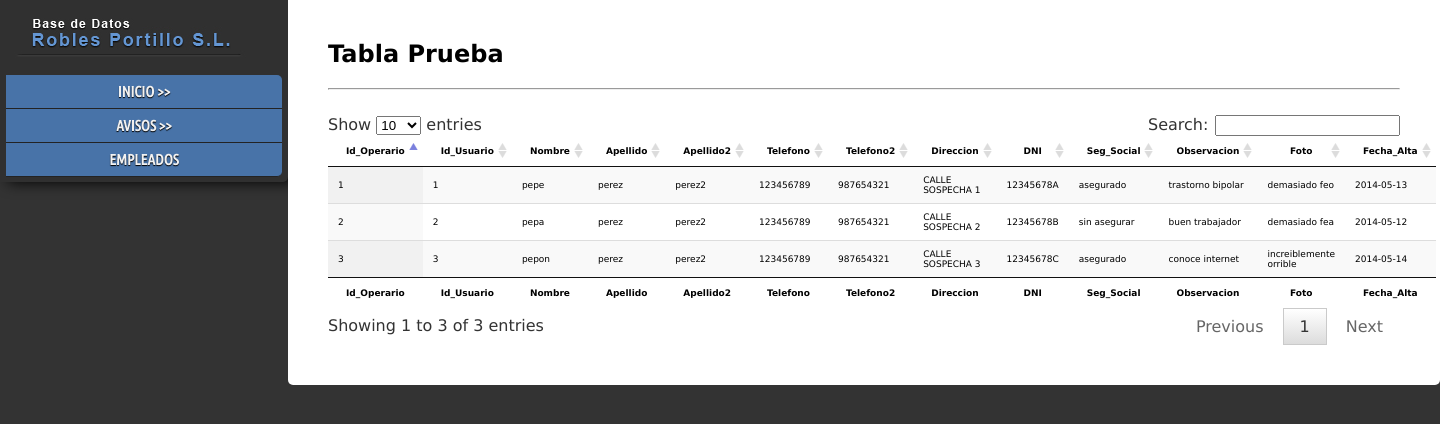
After one commit to vehnom/tri2014ggersjosuaproyectodavidlagunapacodawdaw2proyecto, a PHP site: page /tablaEmpleados.php in a window 1440 px wide. The commit adds this page. Shown: the top 424 px of the page. Run offline with PHP 8.4, Linux system fonts and the light colour scheme.

Commit message:
empleados
insertados en BD empleados y consulta de todos

```diff
--- /dev/null
+++ b/js/tabla_operarios.js
@@ -0,0 +1,20 @@
+$(document).ready(function() {
+    $('#tabla_operarios').dataTable( {
+        "ajax": "../services/empleados.txt",
+        "columns": [
+            { "data": "Id_Operario" },
+            { "data": "Id_Usuario" },
+            { "data": "Nombre" },
+            { "data": "Apellido" },
+            { "data": "Apellido2" },
+            { "data": "Telefono" },
+            { "data": "Telefono2" },
+            { "data": "Direccion" },
+            { "data": "DNI" },
+            { "data": "Seg_Social" },
+            { "data": "Observacion" },
+            { "data": "Foto" },
+            { "data": "Fecha_Alta"}
+        ]
+    } );
+} );
--- a/plantilla/sidebar.php
+++ b/plantilla/sidebar.php
@@ -19,5 +19,5 @@
 			<a href="#">Item 4</a>
 			<a href="#">Item 5</a>
 		</div>
-		<a href="#"><div class="btn_sidebar ultimo_btn_sidebar">EMPLEADOS</div></a>
+		<a href="empleados.php"><div class="btn_sidebar ultimo_btn_sidebar">EMPLEADOS</div></a>
 </div>
--- /dev/null
+++ b/plantilla/tablaEmpleados.php
@@ -0,0 +1,60 @@
+<!doctype html>
+<html lang="es-ES">
+<head>
+	<meta charset="UTF-8">
+	<title>Base de Datos Robles Portillo</title>
+	<link rel="stylesheet" type="text/css" href="../css/style.css">
+	<link href='http://fonts.googleapis.com/css?family=Ubuntu+Condensed' rel='stylesheet' type='text/css'>
+	<link rel="stylesheet" type="text/css" href="../css/tabla.css">
+	<script type="text/javascript" src="../js/jquery-2.1.0.js"></script>
+	<script type="text/javascript" src="../js/desplegable.js"></script>
+	<script type="text/javascript" src="../js/jquery.dataTables.js"></script>
+	<script type="text/javascript" src="../js/tabla_operarios.js"></script>
+</head>
+<body>
+	<?php include "../plantilla/sidebar.php" ?>
+	<div id="contenido">
+		<div id="contenido_prueba">
+		<h2>Tabla Prueba</h2>
+		<hr style="margin-bottom: 25px;">
+		<table id="tabla_operarios" class="display" cellspacing="0" width="100%">
+        <thead>
+            <tr>
+                <th>Id_Operario</th>
+				<th>Id_Usuario</th>
+                <th>Nombre</th>
+                <th>Apellido</th>
+                <th>Apellido2</th>
+                <th>Telefono</th>
+                <th>Telefono2</th>
+                <th>Direccion</th>
+                <th>DNI</th>
+                <th>Seg_Social</th>
+                <th>Observacion</th>
+                <th>Foto</th>
+                <th>Fecha_Alta</th>
+            </tr>
+        </thead>
+
+        <tfoot>
+            <tr>
+                <th>Id_Operario</th>
+				<th>Id_Usuario</th>
+                <th>Nombre</th>
+                <th>Apellido</th>
+                <th>Apellido2</th>
+                <th>Telefono</th>
+                <th>Telefono2</th>
+                <th>Direccion</th>
+                <th>DNI</th>
+                <th>Seg_Social</th>
+                <th>Observacion</th>
+                <th>Foto</th>
+                <th>Fecha_Alta</th>
+            </tr>
+        </tfoot>
+    </table>
+		</div>
+	</div>
+</body>
+</html>
--- /dev/null
+++ b/services/empleados.txt
@@ -0,0 +1 @@
+{ "data": [{"Id_Operario":1,"Id_Usuario":1,"Nombre":"pepe","Apellido":"perez","Apellido2":"perez2","Telefono":"123456789","Telefono2":"987654321","Direccion":"CALLE SOSPECHA 1","DNI":"12345678A","Seg_Social":"asegurado","Observacion":"trastorno bipolar","Foto":"demasiado feo","Fecha_Alta":"2014-05-13"},{"Id_Operario":2,"Id_Usuario":2,"Nombre":"pepa","Apellido":"perez","Apellido2":"perez2","Telefono":"123456789","Telefono2":"987654321","Direccion":"CALLE SOSPECHA 2","DNI":"12345678B","Seg_Social":"sin asegurar","Observacion":"buen trabajador","Foto":"demasiado fea","Fecha_Alta":"2014-05-12"},{"Id_Operario":3,"Id_Usuario":3,"Nombre":"pepon","Apellido":"perez","Apellido2":"perez2","Telefono":"123456789","Telefono2":"987654321","Direccion":"CALLE SOSPECHA 3","DNI":"12345678C","Seg_Social":"asegurado","Observacion":"conoce internet","Foto":"increiblemente orrible","Fecha_Alta":"2014-05-14"}]}
```
Also changed, not shown: 15052014bd/db_rptriggers.sql (+27 -0 lines), plantilla/empleados.php (added, +41 -0 lines), services/getOperarios.php (added, +70 -0 lines).
